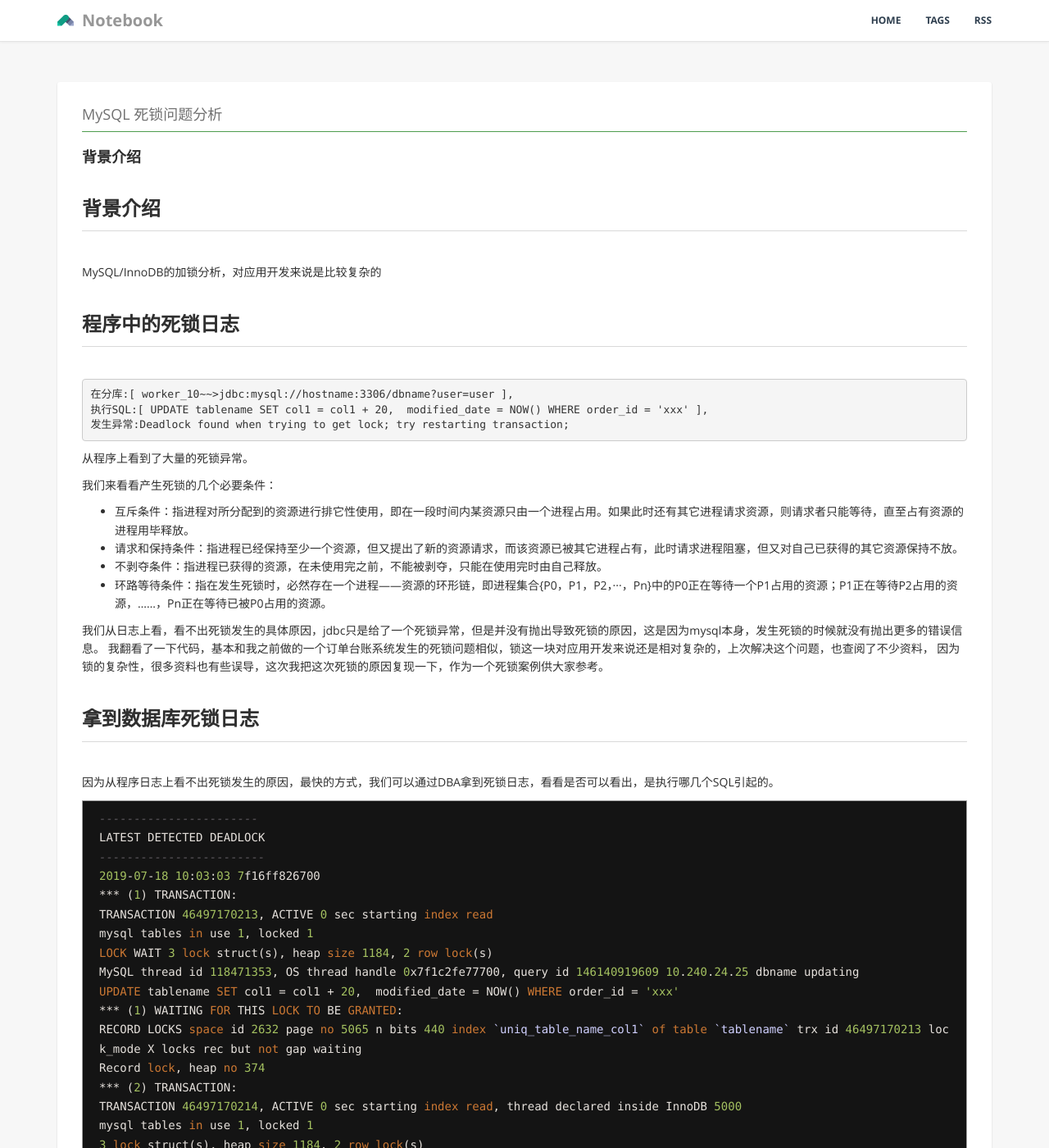
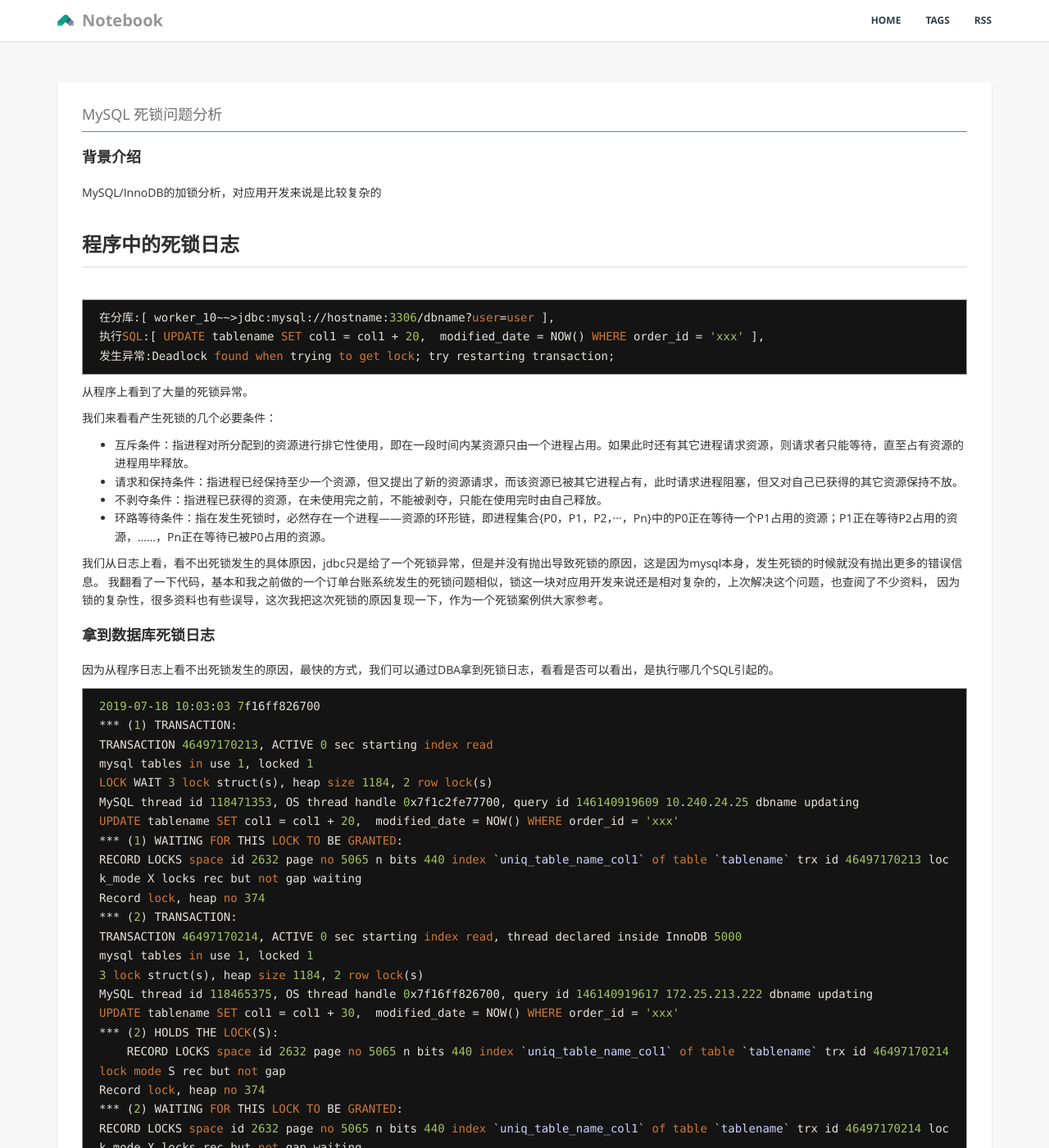
Before and after one commit to unionstars/unionstars.github.io, a Jekyll site: the page built from _posts/201907/2019-07-26-mysql_lock_in_action.md, in a window 1280 px wide and 1400 px high. Shown: the whole window at 82% size. Built offline with Jekyll 4.4.1, drawn with Linux system fonts in a browser that asks for light colours.

Commit message:
refactor

````diff
--- a/_posts/201907/2019-07-26-mysql_lock_in_action.md
+++ b/_posts/201907/2019-07-26-mysql_lock_in_action.md
@@ -12,17 +12,12 @@ published: true
 ---
 
 #### 背景介绍
-
-
-
-## 背景介绍
 MySQL/InnoDB的加锁分析，对应用开发来说是比较复杂的
-
 
 
 ## 程序中的死锁日志
 
-```log
+```sql
 在分库:[ worker_10~~>jdbc:mysql://hostname:3306/dbname?user=user ],
 执行SQL:[ UPDATE tablename SET col1 = col1 + 20,  modified_date = NOW() WHERE order_id = 'xxx' ],
 发生异常:Deadlock found when trying to get lock; try restarting transaction;
@@ -42,14 +37,11 @@ MySQL/InnoDB的加锁分析，对应用开发来说是比较复杂的
 
 
 
-## 拿到数据库死锁日志
+#### 拿到数据库死锁日志
 
 因为从程序日志上看不出死锁发生的原因，最快的方式，我们可以通过DBA拿到死锁日志，看看是否可以看出，是执行哪几个SQL引起的。
 
 ```sql
------------------------
-LATEST DETECTED DEADLOCK
-------------------------
 2019-07-18 10:03:03 7f16ff826700
 *** (1) TRANSACTION:
 TRANSACTION 46497170213, ACTIVE 0 sec starting index read
@@ -85,6 +77,7 @@ Record lock, heap no 374
 
 经过排查，我发现程序中有行代码是这么写的：
 
+
 ```java
 try {
     xxxService.insert(xx);
@@ -102,7 +95,7 @@ try {
 
 之前解决过类似的场景，可以参考这个 [inert死锁](https://dev.mysql.com/doc/refman/5.6/en/innodb-locks-set.html)。
 
->If a duplicate-key error occurs, a shared lock on the duplicate index record is set. This use of a shared lock can result in deadlock should there be multiple sessions trying to insert the same row if another session already has an exclusive lock. Suppose that an InnoDB table t1 has the following structure:
+> If a duplicate-key error occurs, a shared lock on the duplicate index record is set. This use of a shared lock can result in deadlock should there be multiple sessions trying to insert the same row if another session already has an exclusive lock. Suppose that an InnoDB table t1 has the following structure:
 
 大概解释一下这句话，当发生duplicate-key错误的时候，会对索引记录加S锁。当有一个session持有了X锁，然后又有多个session同时去插入相同行的时候可能会导致死锁， 我们来看一下这个案例：
 
@@ -136,7 +129,7 @@ Session 1:
 ROLLBACK;
 ```
 
->The first operation by session 1 acquires an exclusive lock for the row. The operations by sessions 2 and 3 both result in a duplicate-key error and they both request a shared lock for the row. When session 1 rolls back, it releases its exclusive lock on the row and the queued shared lock requests for sessions 2 and 3 are granted. At this point, sessions 2 and 3 deadlock: Neither can acquire an exclusive lock for the row because of the shared lock held by the other.
+> The first operation by session 1 acquires an exclusive lock for the row. The operations by sessions 2 and 3 both result in a duplicate-key error and they both request a shared lock for the row. When session 1 rolls back, it releases its exclusive lock on the row and the queued shared lock requests for sessions 2 and 3 are granted. At this point, sessions 2 and 3 deadlock: Neither can acquire an exclusive lock for the row because of the shared lock held by the other.
 
 解释一下这句话： session1拿到了X锁，session2和session3发生duplicate-key错的时候，同时去请求S锁。当session1回滚，它释放X锁，此时session2和session3 同时获得S锁，并同时去请求X锁。引起了死锁。我们看一下这个持有和竞争的关系：
 
@@ -324,5 +317,7 @@ lock_deadlock_recursive是迭代的主函数。 start为初始事务, wait_lock
 
 
 本文中还参考了如下内容：
+
 [mysql官方手册](https://dev.mysql.com/doc/refman/5.6/en/innodb-deadlocks.html)
+
 [何登成的技术博客](http://hedengcheng.com/?p=771)
````
